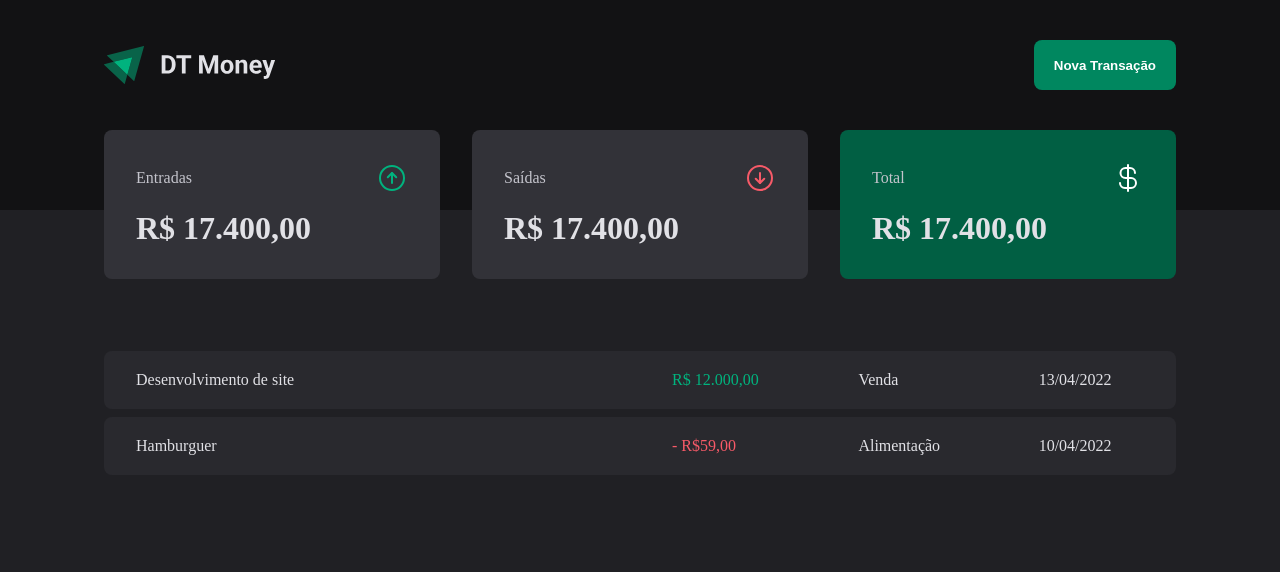
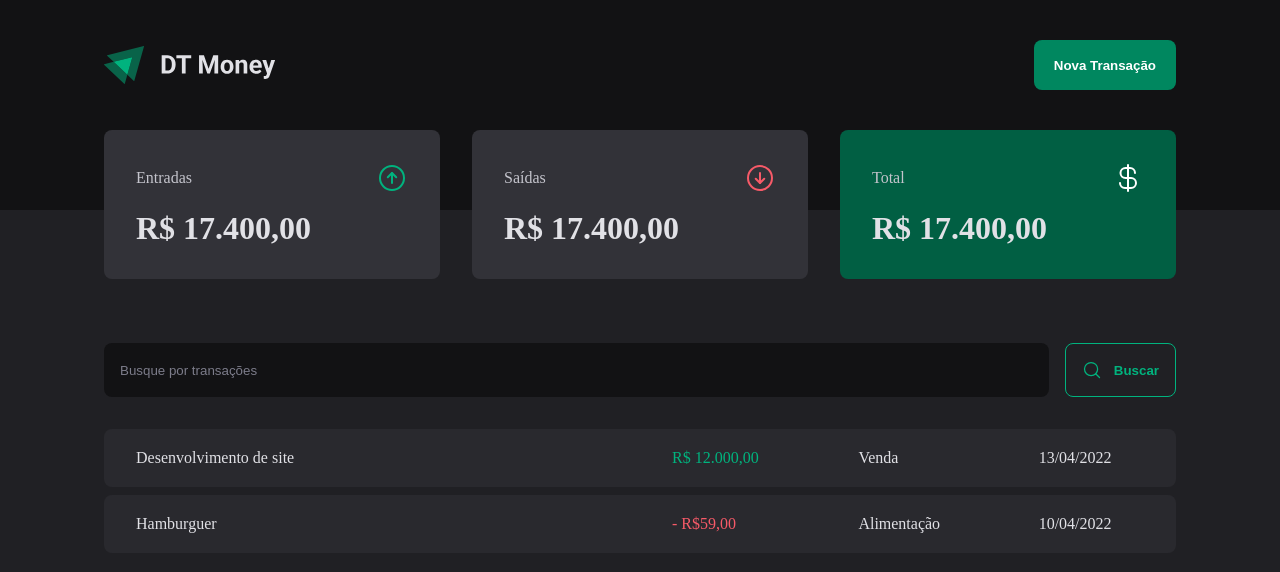
Before and after one commit to PedroFurlann/dt-money, a React (Vite) app: page / in a window 1280 px wide. Shown: the top 572 px of the page. Built offline with nearby package versions, Linux system fonts and the light colour scheme.

Commit message:
Create SearchForm component

```diff
--- a/src/components/Header/styles.ts
+++ b/src/components/Header/styles.ts
@@ -19,7 +19,7 @@
 export const NewTransactionButton = styled.button`
   height: 50px;
   border: 0;
-  background: ${(props) => props.theme['green-500']};
+  background-color: ${(props) => props.theme['green-500']};
   color: ${(props) => props.theme.white};
   font-weight: bold;
   padding: 0 1.25rem;
@@ -27,7 +27,7 @@
   cursor: pointer;
 
   &:hover {
-    background: ${(props) => props.theme['green-700']};
+    background-color: ${(props) => props.theme['green-700']};
     transition: backgorund-color 0.2s;
   }
 `
--- /dev/null
+++ b/src/pages/Transactions/components/SearchForm/index.tsx
@@ -0,0 +1,15 @@
+import { MagnifyingGlass } from 'phosphor-react'
+import { SearchFormContainer } from './styles'
+
+export function SearchForm() {
+  return (
+    <SearchFormContainer>
+      <input type="text" placeholder="Busque por transações" />
+
+      <button type="submit">
+        <MagnifyingGlass size={20} />
+        Buscar
+      </button>
+    </SearchFormContainer>
+  )
+}
--- /dev/null
+++ b/src/pages/Transactions/components/SearchForm/styles.ts
@@ -0,0 +1,41 @@
+import styled from 'styled-components'
+
+export const SearchFormContainer = styled.form`
+  display: flex;
+  gap: 1rem;
+
+  input {
+    flex: 1;
+    border-radius: 8px;
+    border: 0;
+    background: ${(props) => props.theme['gray-900']};
+    color: ${(props) => props.theme['gray-300']};
+    padding: 1rem;
+
+    &::placeholder {
+      color: ${(props) => props.theme['gray-500']};
+    }
+  }
+
+  button {
+    display: flex;
+    align-items: center;
+    gap: 0.75rem;
+
+    border: 0;
+    padding: 1rem;
+    background: transparent;
+    border: 1px solid ${(props) => props.theme['green-300']};
+    color: ${(props) => props.theme['green-300']};
+    font-weight: bold;
+    border-radius: 8px;
+    cursor: pointer;
+
+    &:hover {
+      background-color: ${(props) => props.theme['green-500']};
+      border: 1px solid ${(props) => props.theme['green-500']};
+      color: ${(props) => props.theme.white};
+      transition: background-color 0.2s, color 0.2s, border-color 0.2s;
+    }
+  }
+`
--- a/src/pages/Transactions/index.tsx
+++ b/src/pages/Transactions/index.tsx
@@ -1,5 +1,6 @@
 import { Header } from '../../components/Header'
 import { Summary } from '../../components/Summary'
+import { SearchForm } from './components/SearchForm'
 import {
   PriceHighLight,
   TransactionsContainer,
@@ -13,6 +14,8 @@
       <Summary />
 
       <TransactionsContainer>
+        <SearchForm />
+
         <TransactionsTable>
           <tbody>
             <tr>
```
